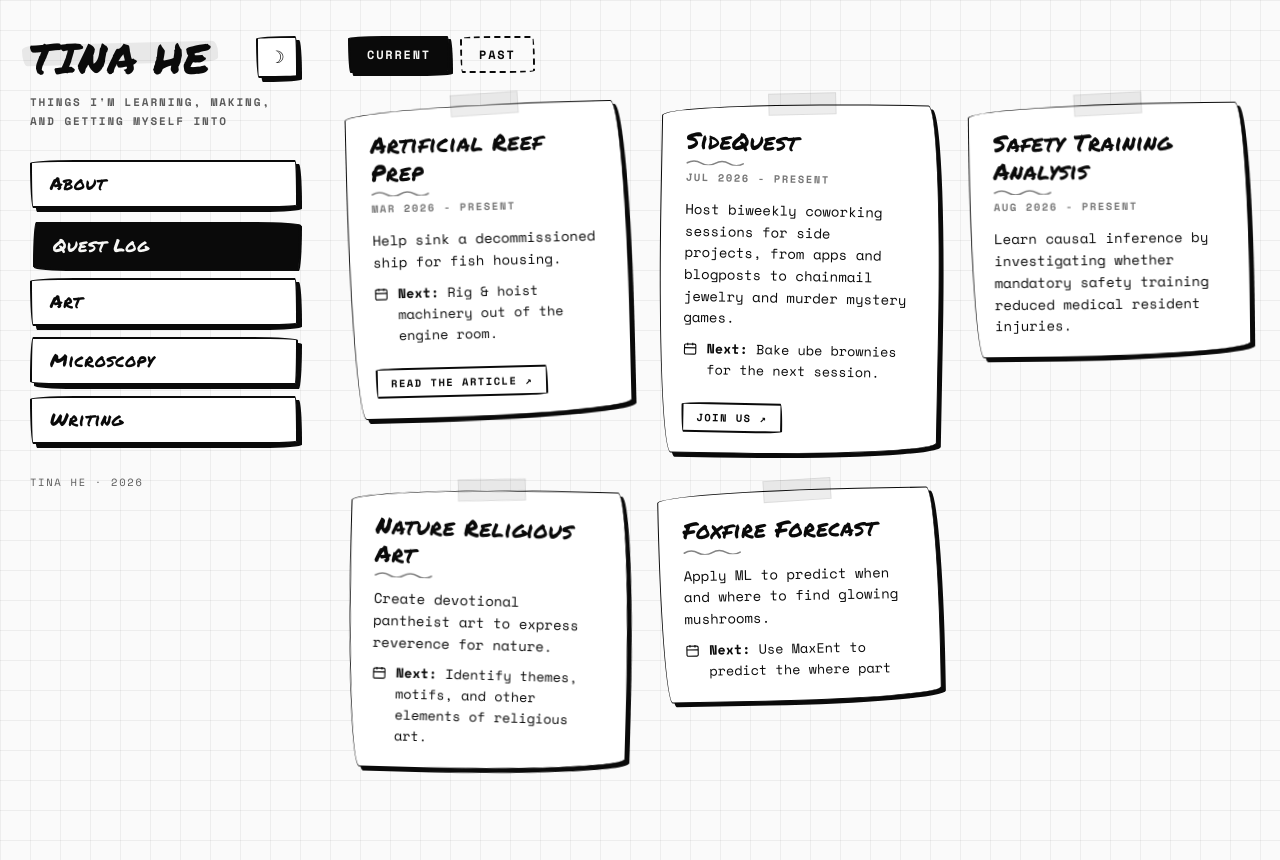
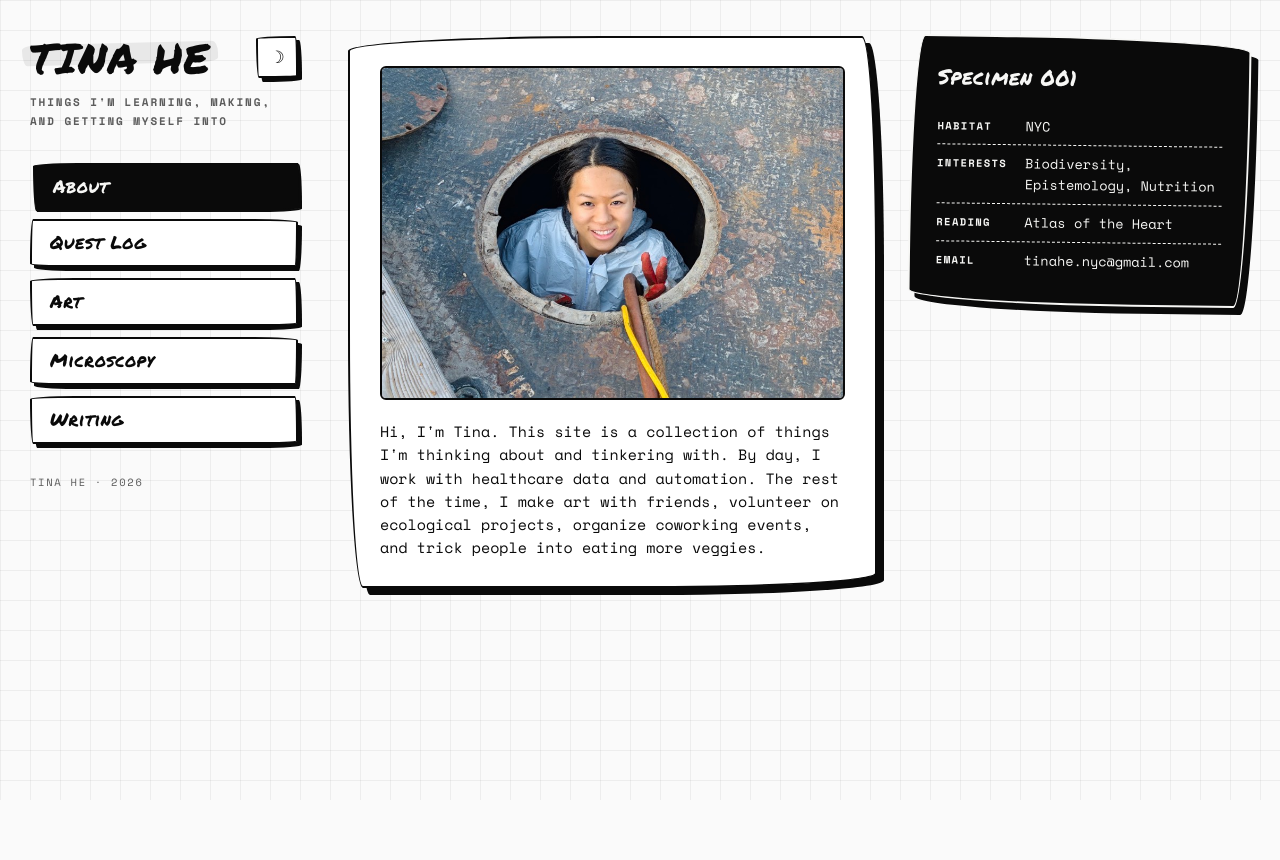
Before and after one commit to tinahe-nyc/tina-site, a plain HTML site: page index.html in a window 1280 px wide. After the commit the page ends 800 px from the top, so only its background shows below. Drawn offline with nearby package versions, Linux system fonts and the light colour scheme.

Commit message:
Open the site on About by default
Co-Authored-By: Claude Opus 5.5 <noreply@anthropic.com>

```diff
--- a/index.html
+++ b/index.html
@@ -566,8 +566,8 @@ const CONTENT = {
     <p class="tagline" id="tagline"></p>
 
     <nav class="sidenav" role="tablist" aria-label="Sections">
-      <button class="tab" role="tab" data-panel="about" aria-selected="false">About</button>
-      <button class="tab" role="tab" data-panel="quests" aria-selected="true">Quest Log</button>
+      <button class="tab" role="tab" data-panel="about" aria-selected="true">About</button>
+      <button class="tab" role="tab" data-panel="quests" aria-selected="false">Quest Log</button>
       <button class="tab" role="tab" data-panel="art" aria-selected="false">Art</button>
       <button class="tab" role="tab" data-panel="microscopy" aria-selected="false">Microscopy</button>
       <button class="tab" role="tab" data-panel="writing" aria-selected="false">Writing</button>
@@ -577,7 +577,7 @@ const CONTENT = {
   </aside>
 
   <main>
-    <section id="panel-about" role="tabpanel" hidden>
+    <section id="panel-about" role="tabpanel">
       <div class="about">
         <div class="bio">
           <figure class="aboutphoto" id="aboutphoto" hidden></figure>
@@ -590,7 +590,7 @@ const CONTENT = {
       </div>
     </section>
 
-    <section id="panel-quests" role="tabpanel">
+    <section id="panel-quests" role="tabpanel" hidden>
       <div class="subtabs" role="tablist" aria-label="Project shelf">
         <button class="subtab" role="tab" data-shelf="current" aria-selected="true">Current</button>
         <button class="subtab" role="tab" data-shelf="past" aria-selected="false">Past</button>
@@ -934,7 +934,7 @@ const CONTENT = {
   /* ---------- section tabs ----------
      Change DEFAULT_PANEL to pick which section loads first. */
   var PANELS = ["about", "quests", "art", "microscopy", "writing"];
-  var DEFAULT_PANEL = "quests";
+  var DEFAULT_PANEL = "about";
 
   var show = function (which) {
     PANELS.forEach(function (p) {
```
